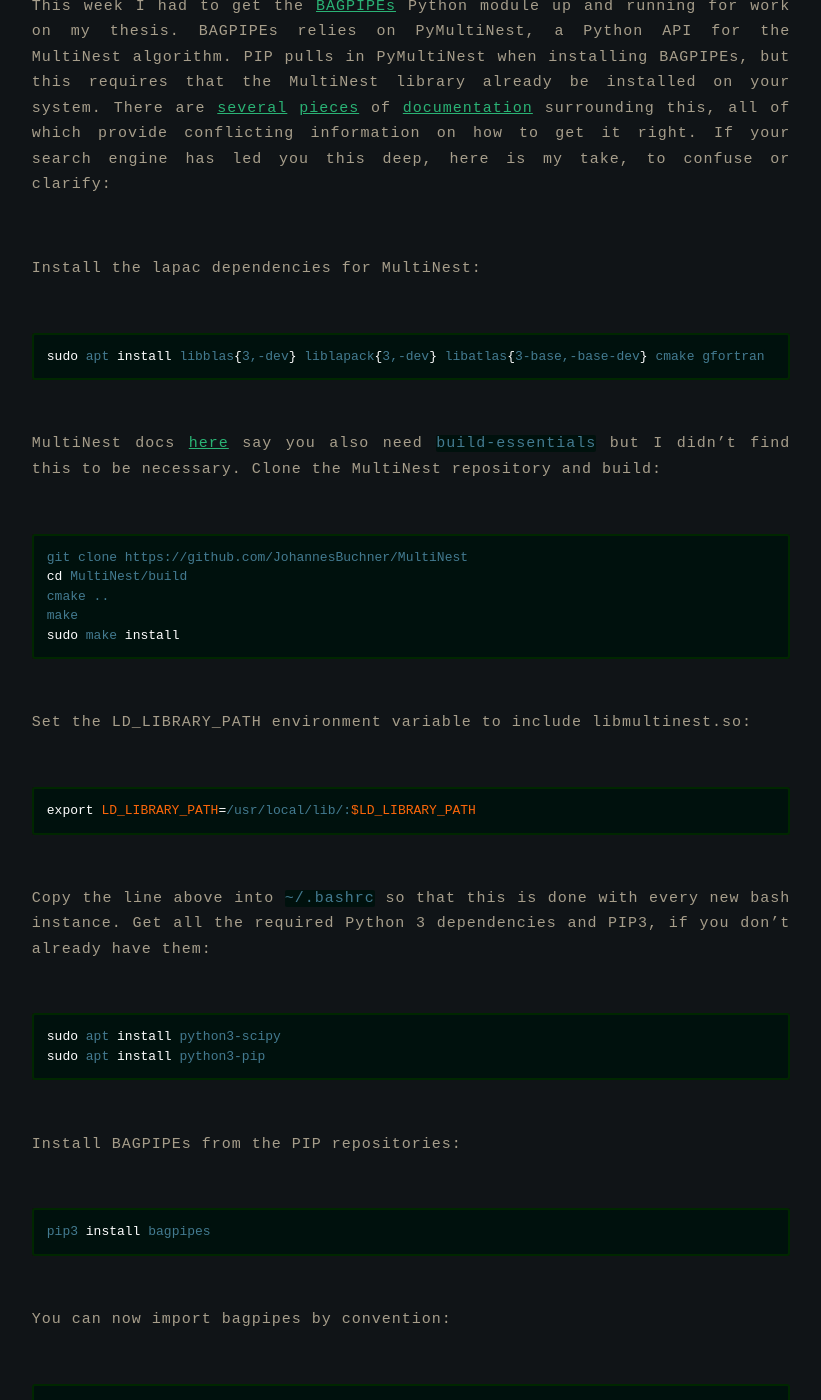
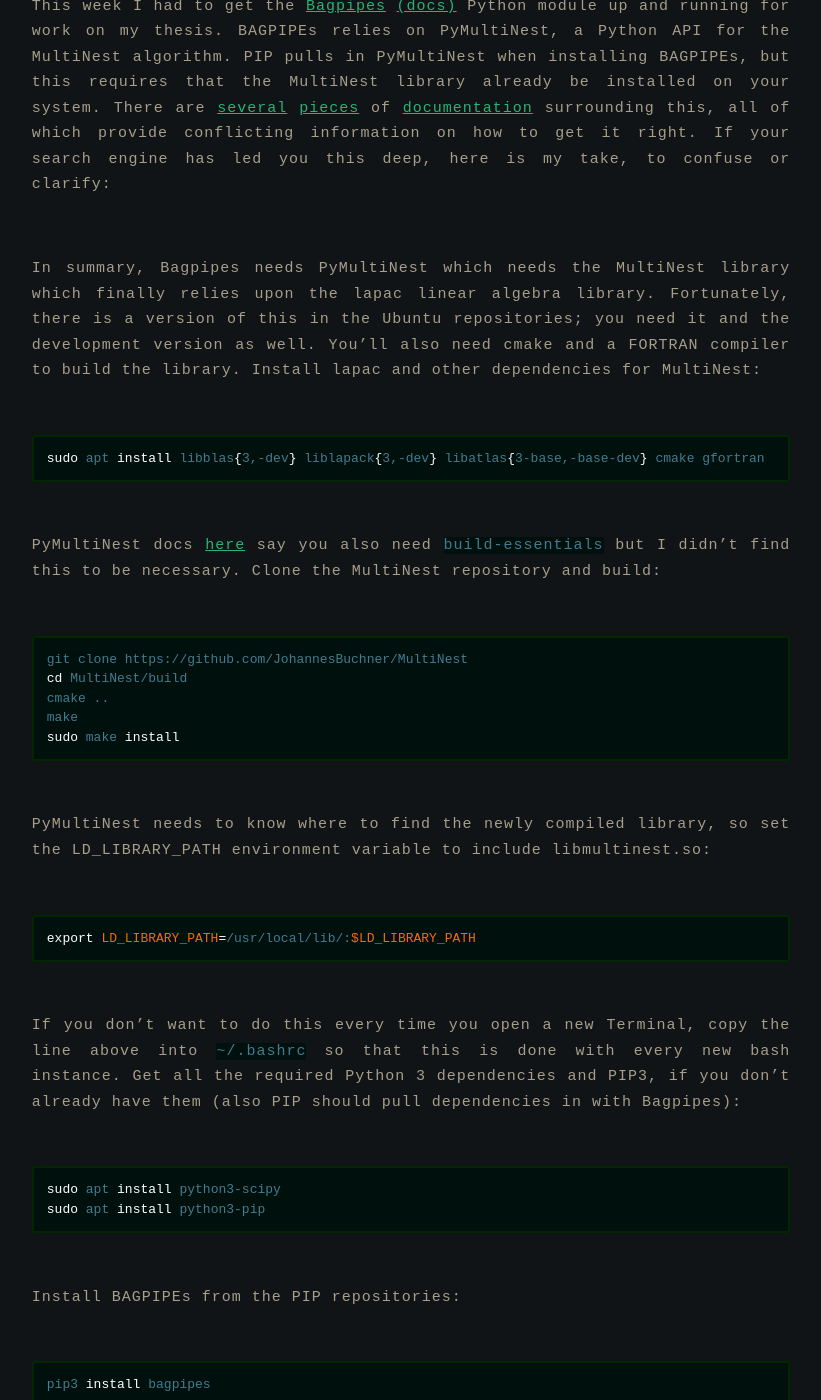
Before and after one commit to aswheaton/aswheaton.github.io, a Jekyll site: the page built from all_collections/_posts/2020-10-14-Bagpipes-Installation.md, in a window 1280 px wide and 1400 px high, scrolled down 465 px. Shown: the whole window, without its empty margins (229-1050 px from the left). Built offline with Jekyll 4.4.1, drawn with Linux system fonts in a browser that asks for light colours; some of the changed text lies outside the part shown.

Commit message:
Fixed broken links and added some content.

````diff
--- a/all_collections/_posts/2020-10-14-Bagpipes-Installation.md
+++ b/all_collections/_posts/2020-10-14-Bagpipes-Installation.md
@@ -8,14 +8,15 @@
 image:
 ---
 
-This week I had to get the [BAGPIPEs]() Python module up and running for work on my thesis. BAGPIPEs relies on PyMultiNest, a Python API for the MultiNest algorithm. PIP pulls in PyMultiNest when installing BAGPIPEs, but this requires that the MultiNest library already be installed on your system. There are [several]() [pieces]() of [documentation]() surrounding this, all of which provide conflicting information on how to get it right. If your search engine has led you this deep, here is my take, to confuse or clarify:
+This week I had to get the [Bagpipes](https://github.com/ACCarnall/bagpipes) [(docs)](https://bagpipes.readthedocs.io/en/latest/#) Python module up and running for work on my thesis. BAGPIPEs relies on PyMultiNest, a Python API for the MultiNest algorithm. PIP pulls in PyMultiNest when installing BAGPIPEs, but this requires that the MultiNest library already be installed on your system. There are [several](https://github.com/JohannesBuchner/MultiNest) [pieces](http://johannesbuchner.github.io/pymultinest-tutorial/install.html#on-your-own-computer) of [documentation](https://github.com/DarkMachines/pyBAMBI/wiki/MultiNest-installation) surrounding this, all of which provide conflicting information on how to get it right. If your search engine has led you this deep, here is my take, to confuse or clarify:
 
-Install the lapac dependencies for MultiNest:
+In summary, Bagpipes needs PyMultiNest which needs the MultiNest library which finally relies upon the lapac linear algebra library. Fortunately, there is a version of this in the Ubuntu repositories; you need it and the development version as well. You'll also need cmake and a FORTRAN compiler to build the library. Install lapac and other dependencies for MultiNest:
 
 ```bash
 sudo apt install libblas{3,-dev} liblapack{3,-dev} libatlas{3-base,-base-dev} cmake gfortran
 ```
-MultiNest docs [here](https://johannesbuchner.github.io/PyMultiNest/install.html) say you also need `build-essentials` but I didn't find this to be necessary. Clone the MultiNest repository and build:
+
+PyMultiNest docs [here](https://johannesbuchner.github.io/PyMultiNest/install.html) say you also need `build-essentials` but I didn't find this to be necessary. Clone the MultiNest repository and build:
 
 ```bash
 git clone https://github.com/JohannesBuchner/MultiNest
@@ -25,13 +26,13 @@
 sudo make install
 ```
 
-Set the LD_LIBRARY_PATH environment variable to include libmultinest.so:
+PyMultiNest needs to know where to find the newly compiled library, so set the LD_LIBRARY_PATH environment variable to include libmultinest.so:
 
 ```bash
 export LD_LIBRARY_PATH=/usr/local/lib/:$LD_LIBRARY_PATH
 ```
 
-Copy the line above into `~/.bashrc` so that this is done with every new bash instance. Get all the required Python 3 dependencies and PIP3, if you don't already have them:
+If you don't want to do this every time you open a new Terminal, copy the line above into `~/.bashrc` so that this is done with every new bash instance. Get all the required Python 3 dependencies and PIP3, if you don't already have them (also PIP should pull dependencies in with Bagpipes):
 
 ```bash
 sudo apt install python3-scipy
@@ -73,3 +74,4 @@
 ```bash
 rm -rf ~/MultiNest
 ```
+Or you can leave it there to pull new updates and rebuild the library (these don't come often).
````
